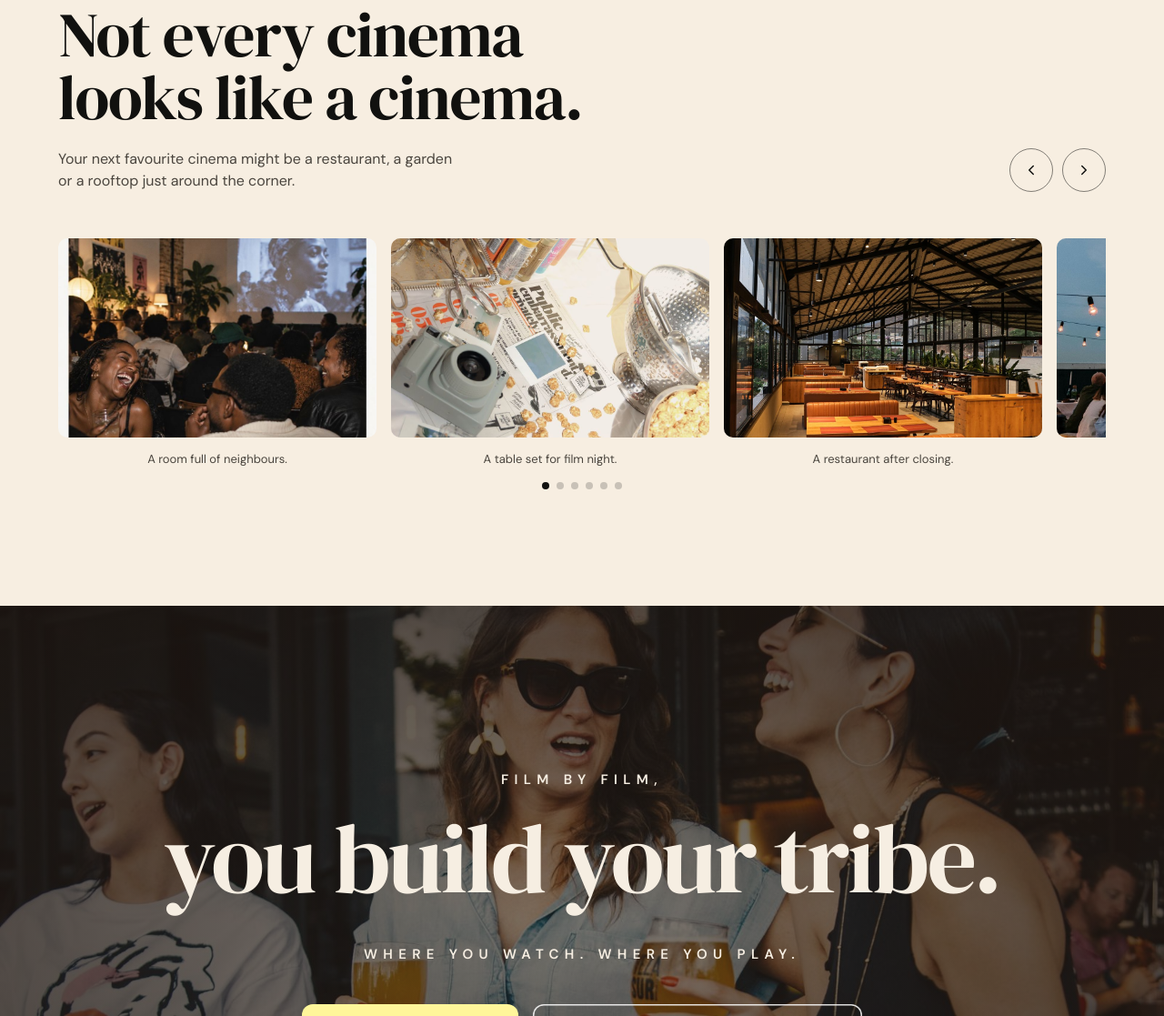
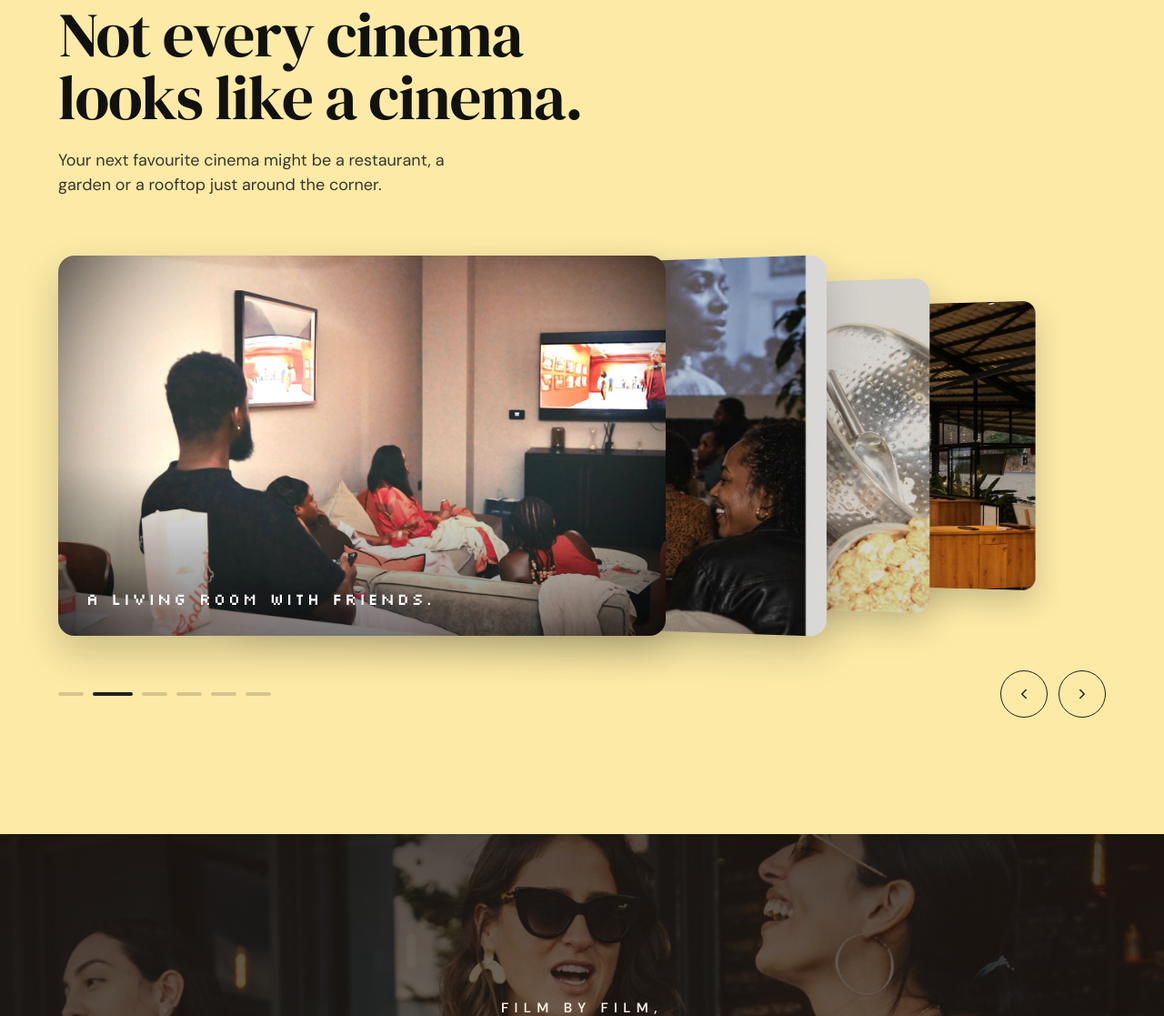
Before and after one commit to Playlane/landing, a plain HTML site: page index.html in a window 1280 px wide. Shown: the part 4138-5255 px from the top of the page at 91% size. Drawn offline with nearby package versions, Linux system fonts and the light colour scheme.

Commit message:
Not every cinema: stacked card carousel on soft yellow, pixel captions on the photo, dash indicators and arrows
Co-Authored-By: Claude Opus 5.5 <noreply@anthropic.com>
Claude-Session: https://claude.ai/code/session_0199bZfC3yT7RhMr9uCPB1kE

```diff
--- a/index.html
+++ b/index.html
@@ -1090,6 +1090,36 @@ body,.st-page,footer.st-footer{background:#F7EEE1}
 @media(max-width:800px){.pl-lane-photos{gap:8px;margin-top:28px}.pl-lane-photos img{border-radius:8px}}
 .pl-intro{padding-bottom:clamp(80px,10vw,160px)}
 @media(max-width:800px){.pl-intro{padding-bottom:56px}}
+
+/* ── Not every cinema: stacked card carousel on soft yellow ── */
+.pl-cinema{background:#FCEAA6}
+.pl-cinema h2{margin:0}
+.pl-cin-sub{margin:22px 0 0;max-width:520px;font-size:18px;color:#3A352E}
+.pl-stack{position:relative;margin-top:clamp(40px,5vw,64px);padding-top:calc(58% * .625);touch-action:pan-y;user-select:none;-webkit-user-select:none}
+.pl-scard{position:absolute;top:0;left:0;margin:0;width:58%;aspect-ratio:16 / 10;transform-origin:left center;border-radius:18px;overflow:hidden;cursor:pointer;
+  box-shadow:0 18px 40px rgba(35,32,28,.22);transition:left .7s cubic-bezier(.22,.8,.24,1),transform .7s cubic-bezier(.22,.8,.24,1),opacity .5s,filter .5s;filter:brightness(.88)}
+.pl-scard.front{cursor:default;filter:none}
+.pl-scard img{display:block;width:100%;height:100%;object-fit:cover;pointer-events:none}
+.pl-scard::after{content:"";position:absolute;inset:0;background:linear-gradient(to top,rgba(0,0,0,.55),rgba(0,0,0,0) 45%);opacity:0;transition:opacity .5s}
+.pl-scard.front::after{opacity:1}
+.pl-scard figcaption{position:absolute;z-index:1;left:clamp(16px,2.4vw,32px);bottom:clamp(14px,2.2vw,28px);margin:0;max-width:60%;
+  font-family:'Silkscreen',monospace;font-size:clamp(12px,1.5vw,18px);letter-spacing:.14em;line-height:1.45;text-transform:uppercase;color:#fff;text-align:left;opacity:0;transition:opacity .4s}
+.pl-scard.front figcaption{opacity:1}
+.pl-stack-foot{display:flex;justify-content:space-between;align-items:center;margin-top:clamp(28px,3vw,40px)}
+.pl-dash{display:flex;gap:10px}
+.pl-dash span{width:28px;height:4px;border-radius:2px;background:rgba(35,32,28,.18);transition:background .3s,width .3s}
+.pl-dash span.on{background:#23201C;width:44px}
+.pl-stack-foot .pl-car-nav{display:flex !important;gap:12px}
+.pl-stack-foot .pl-car-nav button{width:52px;height:52px;border:1.5px solid #23201C;color:#23201C;background:transparent;border-radius:50%;display:flex;align-items:center;justify-content:center;cursor:pointer}
+@media(max-width:800px){
+  .pl-cin-sub{font-size:15px;margin-top:14px}
+  .pl-stack{padding-top:calc(70% * .625)}
+  .pl-scard{width:70%;border-radius:14px}
+  .pl-scard figcaption{font-size:11px;letter-spacing:.12em;max-width:80%}
+  .pl-dash{gap:6px}.pl-dash span{width:16px}.pl-dash span.on{width:28px}
+  .pl-stack-foot .pl-car-nav button{width:46px;height:46px}
+}
+@media (prefers-reduced-motion: reduce){.pl-scard,.pl-scard::after,.pl-scard figcaption{transition:none}}
 </style>
 </head>
 <body>
@@ -1314,25 +1344,23 @@ body,.st-page,footer.st-footer{background:#F7EEE1}
   <!-- NOT EVERY CINEMA LOOKS LIKE A CINEMA -->
   <section class="pl-cinema pl-pad" style="padding-left:clamp(22px,5vw,88px);padding-right:clamp(22px,5vw,88px)">
     <div class="pl-wrap">
-      <div class="pl-car-head">
-        <div>
-          <h2 class="pl-serif">Not every cinema<br>looks like a cinema.</h2>
-          <p class="pl-body" style="margin:12px 0 0;max-width:520px">Your next favourite cinema might be a restaurant, a garden or a rooftop just around the corner.</p>
-        </div>
+      <h2 class="pl-serif">Not every cinema<br>looks like a cinema.</h2>
+      <p class="pl-body pl-cin-sub">Your next favourite cinema might be a restaurant, a garden or a rooftop just around the corner.</p>
+      <div class="pl-stack" id="plStack" role="region" aria-roledescription="carousel" aria-label="Places a WatchLane can happen">
+        <figure class="pl-scard" data-i="0"><img src="./images/private-cinema.jpg" alt="A private cinema room with velvet chairs, cocktails and popcorn" style="object-position:50% 40%"><figcaption>A private cinema room.</figcaption></figure>
+        <figure class="pl-scard" data-i="1"><img src="./images/living-room-tv.jpg" alt="Friends watching a film together in a living room" style="object-position:50% 50%"><figcaption>A living room with friends.</figcaption></figure>
+        <figure class="pl-scard" data-i="2"><img src="./images/story-better-together.jpg" alt="Neighbours laughing together during a screening" style="object-position:50% 35%"><figcaption>A room full of neighbours.</figcaption></figure>
+        <figure class="pl-scard" data-i="3"><img src="./images/film-night-table.jpg" alt="A film night table with popcorn, drinks, an instant camera and a printed WatchLane programme" style="object-position:50% 45%"><figcaption>A table set for film night.</figcaption></figure>
+        <figure class="pl-scard" data-i="4"><img src="./images/story-restaurant-hall.jpg" alt="A restaurant hall with timber tables and fairy lights"><figcaption>A restaurant after closing.</figcaption></figure>
+        <figure class="pl-scard" data-i="5"><img src="./images/rooftop.jpg" alt="Friends at a rooftop screening under string lights" style="object-position:50% 70%"><figcaption>A rooftop with friends.</figcaption></figure>
+      </div>
+      <div class="pl-stack-foot">
+        <div class="pl-dash" id="plDash" aria-hidden="true"><span></span><span></span><span></span><span></span><span></span><span></span></div>
         <div class="pl-car-nav">
-          <button type="button" id="plPrev" aria-label="Previous photos"><svg width="18" height="18" viewBox="0 0 24 24" fill="none" stroke="currentColor" stroke-width="2" stroke-linecap="round" stroke-linejoin="round" aria-hidden="true"><path d="M15 6l-6 6 6 6"></path></svg></button>
-          <button type="button" id="plNext" aria-label="Next photos"><svg width="18" height="18" viewBox="0 0 24 24" fill="none" stroke="currentColor" stroke-width="2" stroke-linecap="round" stroke-linejoin="round" aria-hidden="true"><path d="M9 6l6 6-6 6"></path></svg></button>
+          <button type="button" id="plPrev" aria-label="Previous photo"><svg width="18" height="18" viewBox="0 0 24 24" fill="none" stroke="currentColor" stroke-width="2" stroke-linecap="round" stroke-linejoin="round" aria-hidden="true"><path d="M15 6l-6 6 6 6"></path></svg></button>
+          <button type="button" id="plNext" aria-label="Next photo"><svg width="18" height="18" viewBox="0 0 24 24" fill="none" stroke="currentColor" stroke-width="2" stroke-linecap="round" stroke-linejoin="round" aria-hidden="true"><path d="M9 6l6 6-6 6"></path></svg></button>
         </div>
       </div>
-      <div class="pl-car" id="plCar" role="region" aria-label="Places a WatchLane can happen" tabindex="0">
-        <figure class="pl-card"><img src="./images/private-cinema.jpg" alt="A private cinema room with velvet chairs, cocktails and popcorn" loading="lazy" style="object-position:50% 40%"><figcaption>A private cinema room.</figcaption></figure>
-        <figure class="pl-card"><img src="./images/living-room-tv.jpg" alt="Friends watching a film together in a living room" loading="lazy" style="object-position:50% 50%"><figcaption>A living room with friends.</figcaption></figure>
-        <figure class="pl-card"><img src="./images/story-better-together.jpg" alt="Neighbours laughing together during a screening" loading="lazy" style="object-position:50% 35%"><figcaption>A room full of neighbours.</figcaption></figure>
-        <figure class="pl-card"><img src="./images/film-night-table.jpg" alt="A film night table with popcorn, drinks, an instant camera and a printed WatchLane programme" loading="lazy" style="object-position:50% 45%"><figcaption>A table set for film night.</figcaption></figure>
-        <figure class="pl-card"><img src="./images/story-restaurant-hall.jpg" alt="A restaurant hall with timber tables and fairy lights" loading="lazy"><figcaption>A restaurant after closing.</figcaption></figure>
-        <figure class="pl-card"><img src="./images/rooftop.jpg" alt="Friends at a rooftop screening under string lights" loading="lazy" style="object-position:50% 70%"><figcaption>A rooftop with friends.</figcaption></figure>
-      </div>
-      <div class="pl-dots" id="plDots" aria-hidden="true"><span class="on"></span><span></span><span></span><span></span><span></span><span></span></div>
     </div>
   </section>
   </main>
@@ -1959,41 +1987,59 @@ body,.st-page,footer.st-footer{background:#F7EEE1}
     document.addEventListener('click', function (e) { if (!menu.contains(e.target)) setOpen(false); });
     document.addEventListener('keydown', function (e) { if (e.key === 'Escape') setOpen(false); });
   }
-  var car = document.getElementById('plCar'), dots = document.querySelectorAll('#plDots span');
-  var prev = document.getElementById('plPrev'), next = document.getElementById('plNext');
-  if (car) {
-    var cards = car.querySelectorAll('.pl-card');
-    function step() { return cards.length > 1 ? cards[1].offsetLeft - cards[0].offsetLeft : car.clientWidth; }
-    function update() {
-      var atEnd = car.scrollLeft + car.clientWidth >= car.scrollWidth - 4;
-      var i = atEnd ? cards.length - 1 : Math.round(car.scrollLeft / step());
-      dots.forEach(function (d, k) { d.classList.toggle('on', k === i); });
+  var stack = document.getElementById('plStack');
+  if (stack) {
+    var cards = [].slice.call(stack.querySelectorAll('.pl-scard'));
+    var dashes = document.querySelectorAll('#plDash span');
+    var n = cards.length, active = 0;
+    var prev = document.getElementById('plPrev'), next = document.getElementById('plNext');
+    function layout() {
+      var phone = window.matchMedia('(max-width:800px)').matches;
+      var fw = phone ? 70 : 58, step = phone ? 9 : 11, behind = 3;
+      cards.forEach(function (c, i) {
+        var k = (i - active + n) % n;
+        var s = 1 - 0.1 * k;
+        var shown = k <= behind;
+        var left = k === 0 ? 0 : fw + k * step - fw * s;
+        c.style.left = (shown ? left : fw + behind * step - fw * 0.6) + '%';
+        c.style.transform = 'perspective(1400px) rotateY(' + (k ? -14 : 0) + 'deg) scale(' + (shown ? s : 0.6) + ')';
+        c.style.zIndex = String(n - k);
+        c.style.opacity = shown ? '1' : '0';
+        c.classList.toggle('front', k === 0);
+        c.setAttribute('aria-hidden', k === 0 ? 'false' : 'true');
+      });
+      dashes.forEach(function (d, i) { d.classList.toggle('on', i === active); });
     }
-    car.addEventListener('scroll', function () { window.requestAnimationFrame(update); }, { passive: true });
-    function atEnd() { return car.scrollLeft + car.clientWidth >= car.scrollWidth - 4; }
-    function go(dir) {
-      if (dir > 0 && atEnd()) car.scrollTo({ left: 0, behavior: 'smooth' });
-      else if (dir < 0 && car.scrollLeft <= 4) car.scrollTo({ left: car.scrollWidth, behavior: 'smooth' });
-      else car.scrollBy({ left: dir * step(), behavior: 'smooth' });
-    }
+    function go(d) { active = (active + d + n) % n; layout(); }
     if (prev) prev.addEventListener('click', function () { go(-1); pause(); });
     if (next) next.addEventListener('click', function () { go(1); pause(); });
-    /* automatic scroll, looping back to the first photo */
-    var timer = null, resumeAt = 0, visible = false;
+    cards.forEach(function (c, i) {
+      c.addEventListener('click', function () { if (i !== active) { active = i; layout(); pause(); } });
+    });
+    /* swipe */
+    var sx = null;
+    stack.addEventListener('pointerdown', function (e) { sx = e.clientX; pause(); });
+    stack.addEventListener('pointerup', function (e) {
+      if (sx === null) return;
+      var dx = e.clientX - sx; sx = null;
+      if (Math.abs(dx) > 40) go(dx < 0 ? 1 : -1);
+    });
+    stack.addEventListener('pointercancel', function () { sx = null; });
+    /* automatic loop */
+    var resumeAt = 0, visible = false;
+    function pause() { resumeAt = Date.now() + 6000; }
     var still = window.matchMedia && window.matchMedia('(prefers-reduced-motion: reduce)').matches;
-    function pause() { resumeAt = Date.now() + 6000; }
     if (!still) {
-      timer = setInterval(function () {
-        if (!visible || document.hidden || Date.now() < resumeAt || car.matches(':hover')) return;
+      setInterval(function () {
+        if (!visible || document.hidden || Date.now() < resumeAt || stack.matches(':hover')) return;
         go(1);
-      }, 3200);
-      ['touchstart', 'pointerdown', 'wheel', 'focusin'].forEach(function (ev) { car.addEventListener(ev, pause, { passive: true }); });
+      }, 3500);
       if ('IntersectionObserver' in window) {
-        new IntersectionObserver(function (en) { visible = en[0].isIntersecting; }, { threshold: 0.3 }).observe(car);
+        new IntersectionObserver(function (en) { visible = en[0].isIntersecting; }, { threshold: 0.3 }).observe(stack);
       } else { visible = true; }
     }
-    window.addEventListener('resize', update);
-    update();
+    window.addEventListener('resize', layout);
+    layout();
   }
 })();
 </script>
```
